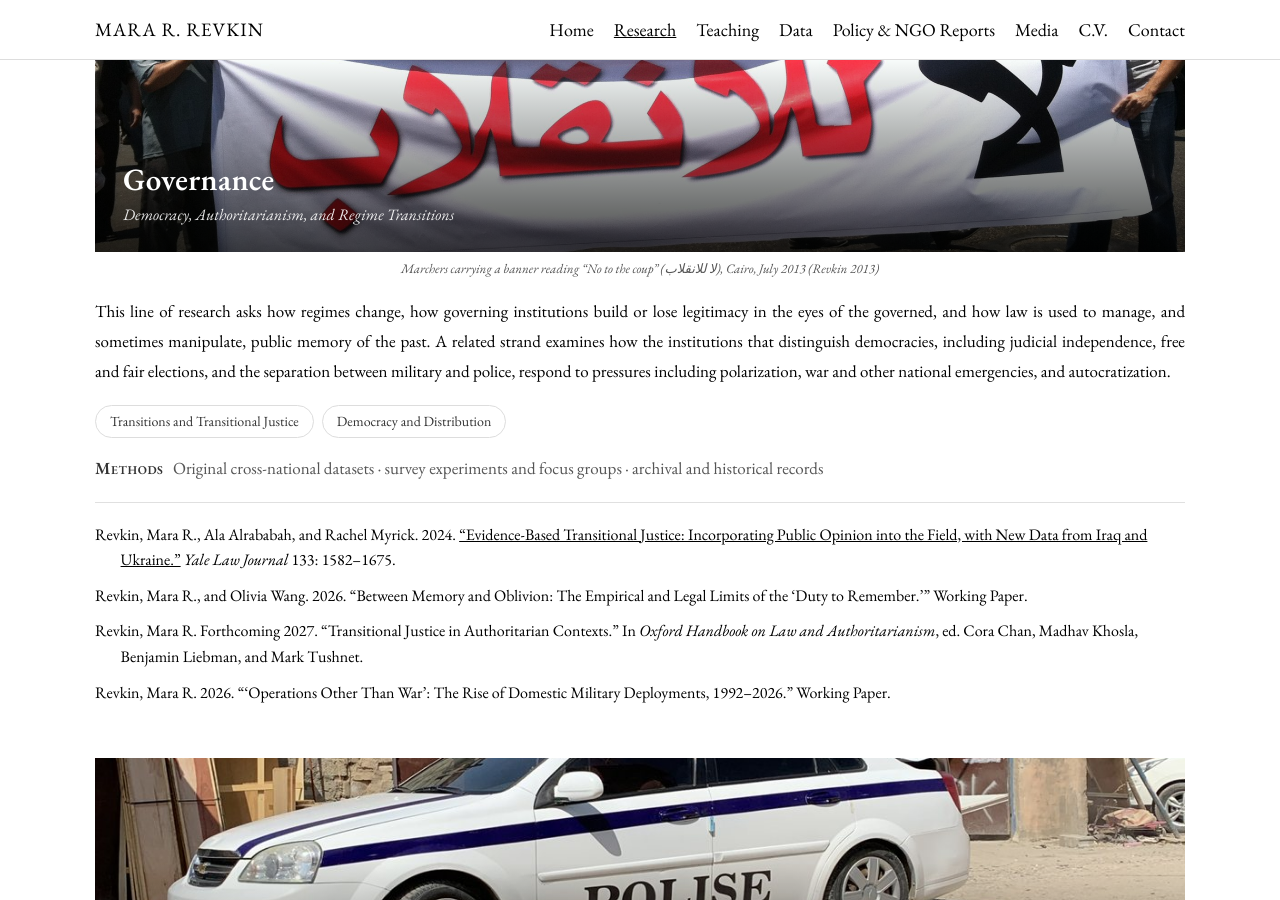
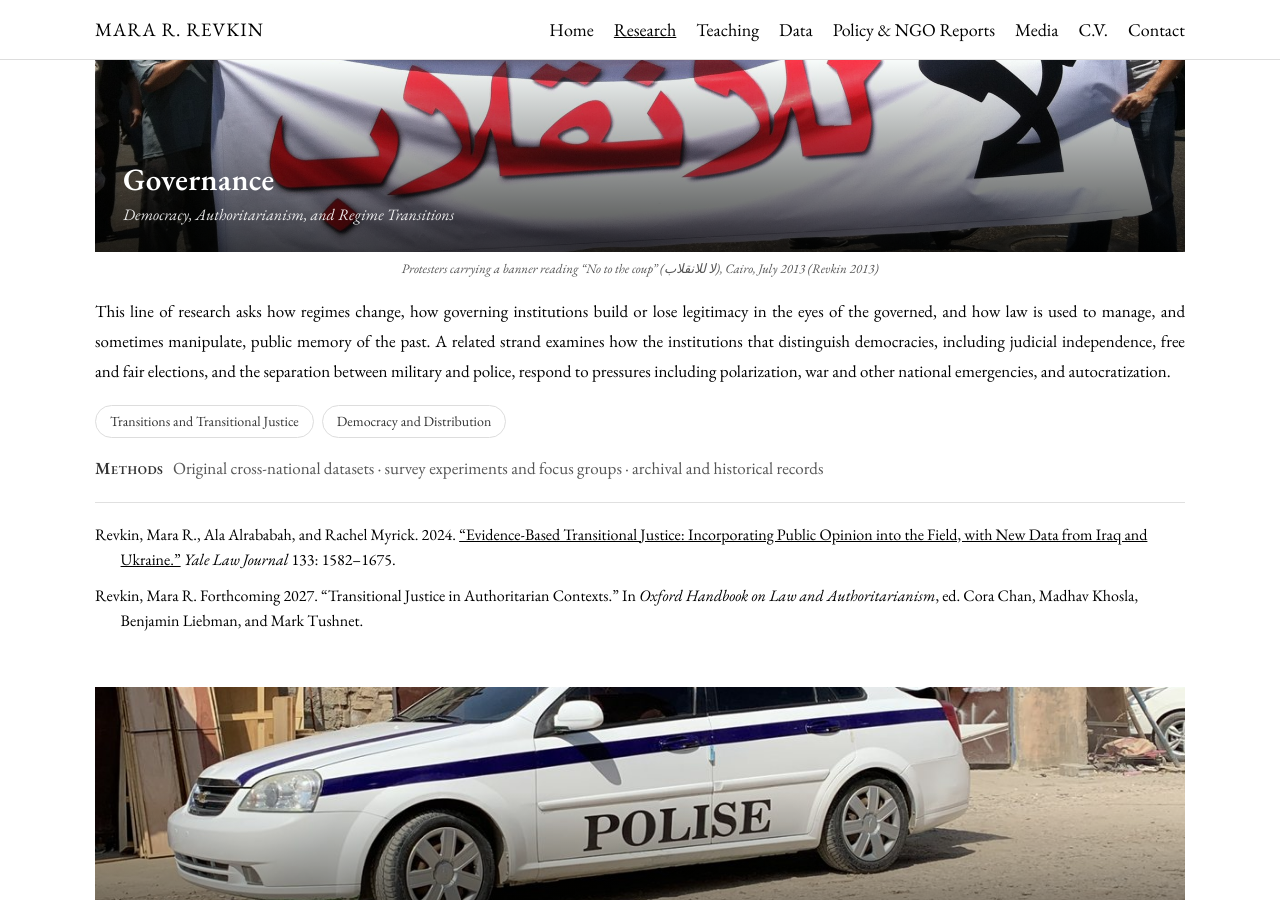
Before and after one commit to mrevkin/mrevkin.github.io, a Jekyll site: the page research.html, which Jekyll copies as it is, in a window 1280 px wide and 900 px high, scrolled down 516 px. Built offline with Jekyll 4.4.1, drawn with Linux system fonts in a browser that asks for light colours.

Commit message:
Protesters; remove working papers without available drafts

```diff
--- a/research.html
+++ b/research.html
@@ -63,22 +63,20 @@
 
     <section class="theme" data-theme>
       <div class="theme-photo">
-        <img src="cairo-no-to-the-coup.jpg" alt="Marchers carrying a banner reading &quot;No to the coup&quot; in Cairo, July 2013" />
+        <img src="cairo-no-to-the-coup.jpg" alt="Protesters carrying a banner reading &quot;No to the coup&quot; in Cairo, July 2013" />
         <div class="theme-overlay">
           <h2>Governance</h2>
           <p class="theme-sub">Democracy, Authoritarianism, and Regime Transitions</p>
         </div>
       </div>
-      <p class="img-caption">Marchers carrying a banner reading &ldquo;No to the coup&rdquo; (<span lang="ar" dir="rtl">&#1604;&#1575; &#1604;&#1604;&#1575;&#1606;&#1602;&#1604;&#1575;&#1576;</span>), Cairo, July 2013 (Revkin 2013)</p>
+      <p class="img-caption">Protesters carrying a banner reading &ldquo;No to the coup&rdquo; (<span lang="ar" dir="rtl">&#1604;&#1575; &#1604;&#1604;&#1575;&#1606;&#1602;&#1604;&#1575;&#1576;</span>), Cairo, July 2013 (Revkin 2013)</p>
       <div class="theme-body">
         <p>This line of research asks how regimes change, how governing institutions build or lose legitimacy in the eyes of the governed, and how law is used to manage, and sometimes manipulate, public memory of the past. A related strand examines how the institutions that distinguish democracies, including judicial independence, free and fair elections, and the separation between military and police, respond to pressures including polarization, war and other national emergencies, and autocratization.</p>
         <div class="strands"><span>Transitions and Transitional Justice</span><span>Democracy and Distribution</span></div>
         <p class="theme-methods"><strong>Methods</strong> Original cross-national datasets &middot; survey experiments and focus groups &middot; archival and historical records</p>
         <ul class="theme-works">
           <li data-m="surveys legal">Revkin, Mara R., Ala Alrababah, and Rachel Myrick. 2024. <a href="evidence-based-transitional-justice.html">&ldquo;Evidence-Based Transitional Justice: Incorporating Public Opinion into the Field, with New Data from Iraq and Ukraine.&rdquo;</a> <em>Yale Law Journal</em> 133: 1582&ndash;1675.</li>
-          <li data-m="surveys legal">Revkin, Mara R., and Olivia Wang. 2026. &ldquo;Between Memory and Oblivion: The Empirical and Legal Limits of the &lsquo;Duty to Remember.&rsquo;&rdquo; Working Paper.</li>
           <li data-m="legal">Revkin, Mara R. Forthcoming 2027. &ldquo;Transitional Justice in Authoritarian Contexts.&rdquo; In <em>Oxford Handbook on Law and Authoritarianism</em>, ed. Cora Chan, Madhav Khosla, Benjamin Liebman, and Mark Tushnet.</li>
-          <li data-m="archival">Revkin, Mara R. 2026. &ldquo;&lsquo;Operations Other Than War&rsquo;: The Rise of Domestic Military Deployments, 1992&ndash;2026.&rdquo; Working Paper.</li>
         </ul>
       </div>
     </section>
```
